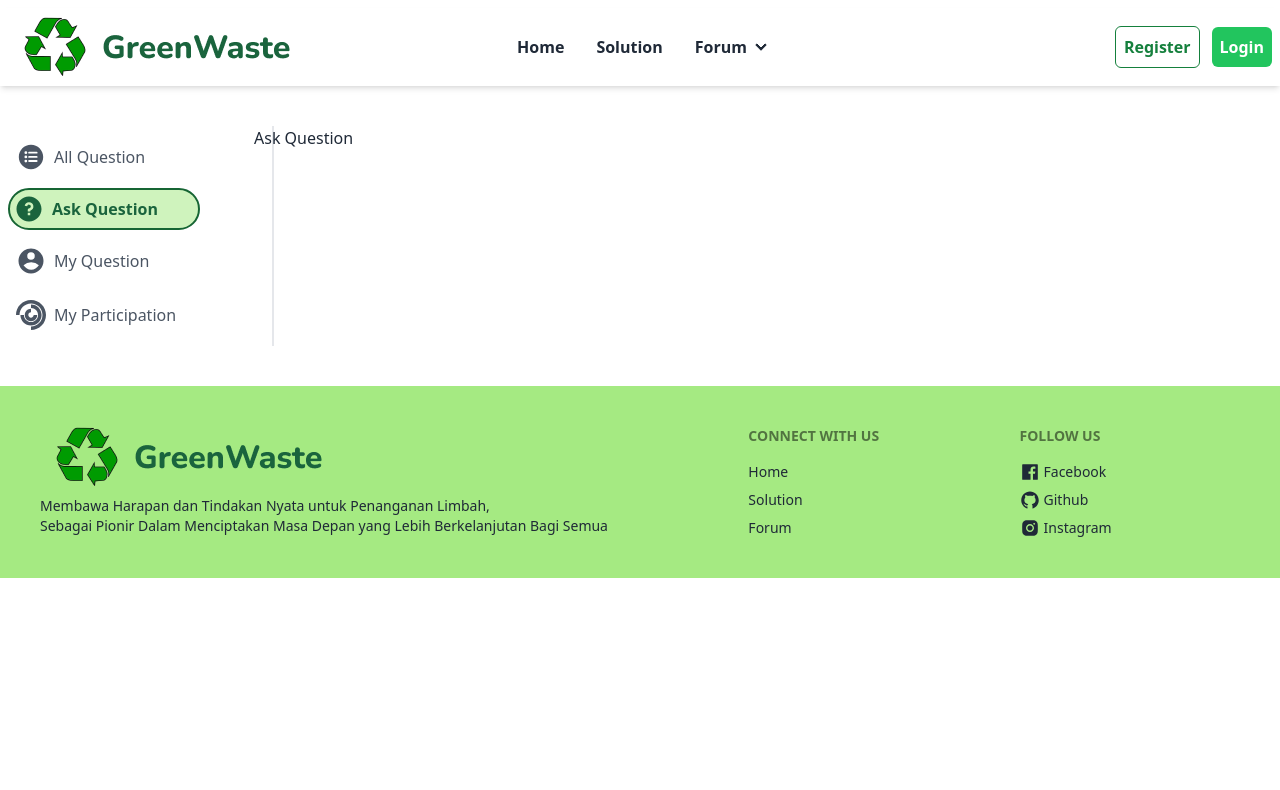
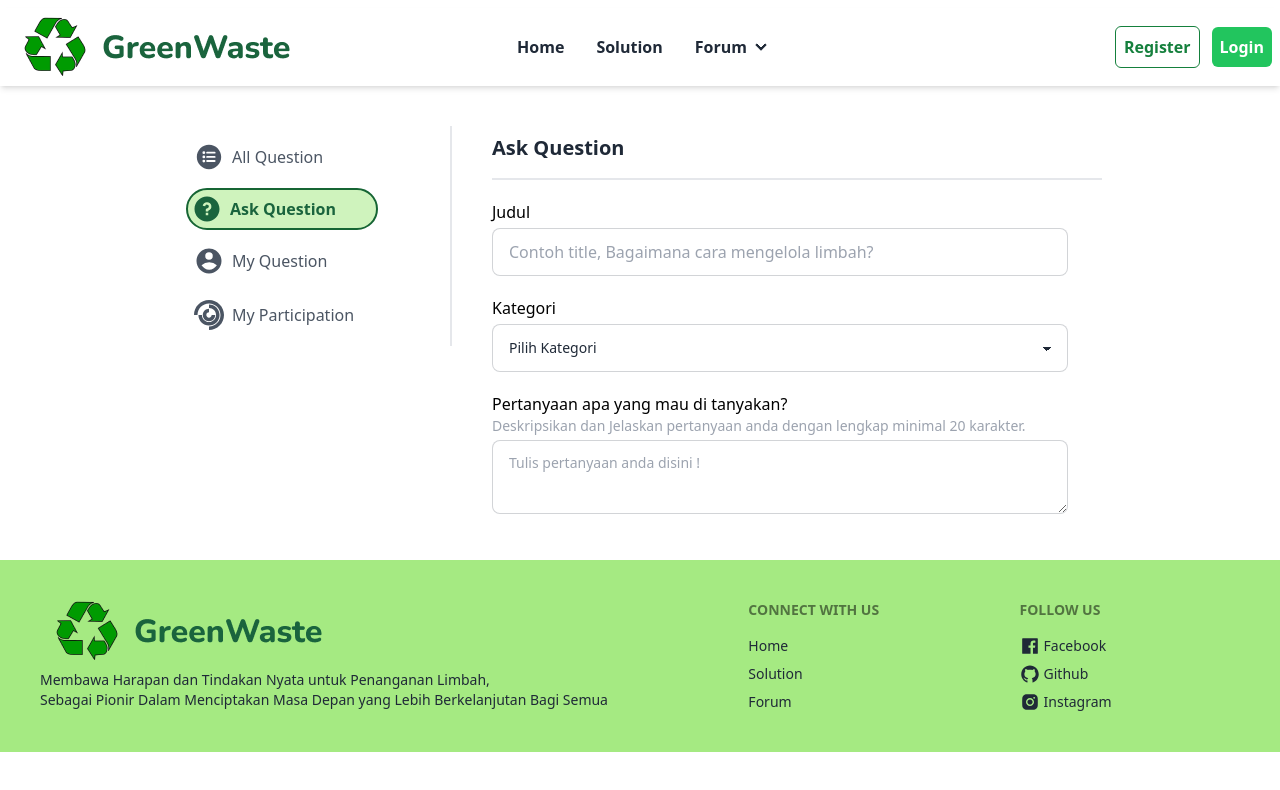
Before and after one commit to FS-16/greenwaste-react, a React (Vite) app: page /forum/ask-question in a window 1280 px wide. Shown: the top 790 px of the page. Built offline with nearby package versions, Linux system fonts and the light colour scheme.

Commit message:
feat: add style page ask-question

```diff
--- a/src/components/forum/pages/AskQuestion.jsx
+++ b/src/components/forum/pages/AskQuestion.jsx
@@ -3,11 +3,59 @@ import Sidebar from '../Sidebar';
 
 function AskQuestion() {
   return (
-    <div>
-      <div className="flex flex-row">
+    <div className="flex flex-row justify-center">
+      <div className="flex-none">
         <Sidebar />
-        <div className="mt-10 ml-[-20px]">
-          <h1>Ask Question</h1>
+      </div>
+
+      <div className="flex-initial w-[650px] mt-10">
+        <div className="flex flex-col">
+          <div className="flex flex-row justify-between ml-10 border-b-2 pb-4">
+            <div className="text-xl pt-2 font-bold">
+              <h1>Ask Question</h1>
+            </div>
+          </div>
+
+          {/* SECTION ASK QUESTION */}
+          <div className="ml-10">
+            <div className="pt-5">
+              <h1 className="text-black text-base font-medium pb-1">Judul</h1>
+              <input
+                type="text"
+                placeholder="Contoh title, Bagaimana cara mengelola limbah?"
+                className="input input-bordered w-full max-w-xl"
+              />
+            </div>
+            {/* KATEGORI */}
+            <div className="pt-5">
+              <h1 className="text-black text-base font-medium pb-1">
+                Kategori
+              </h1>
+              <select className="select select-bordered w-full max-w-xl">
+                <option disabled selected>
+                  Pilih Kategori
+                </option>
+                <option>Limbah Anorganik</option>
+                <option>Limbah Organik</option>
+                <option>Limbah B3</option>
+              </select>
+            </div>
+
+            {/* PERTANYAAN */}
+            <div className="pt-5">
+              <h1 className="text-black text-base font-medium">
+                Pertanyaan apa yang mau di tanyakan?
+              </h1>
+              <h6 className="text-sm text-gray-400 pb-1">
+                Deskripsikan dan Jelaskan pertanyaan anda dengan lengkap minimal
+                20 karakter.
+              </h6>
+              <textarea
+                className="textarea textarea-bordered w-full max-w-xl"
+                placeholder="Tulis pertanyaan anda disini !"
+              ></textarea>
+            </div>
+          </div>
         </div>
       </div>
     </div>
```
